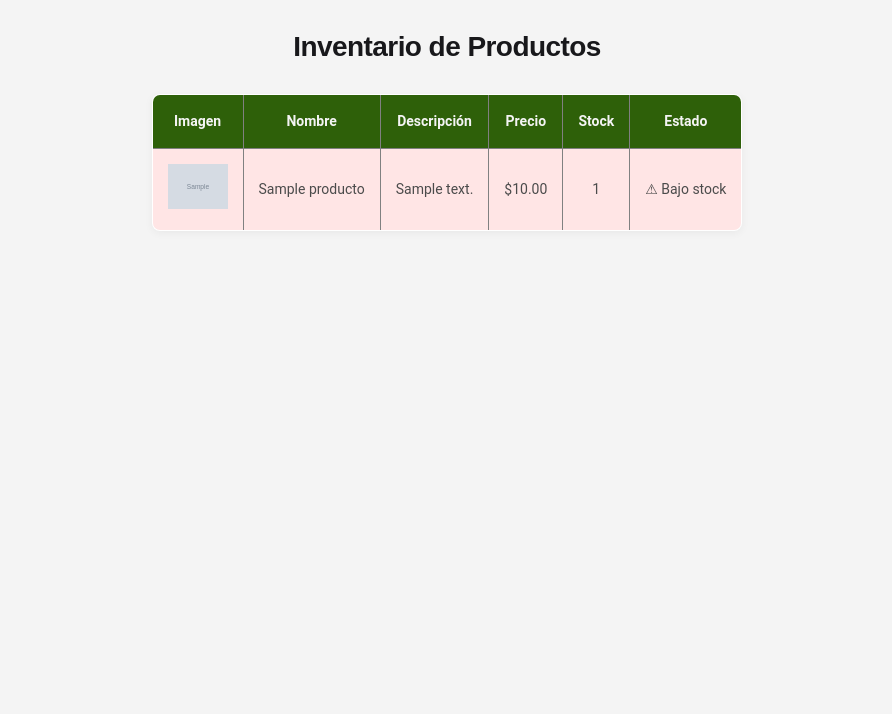
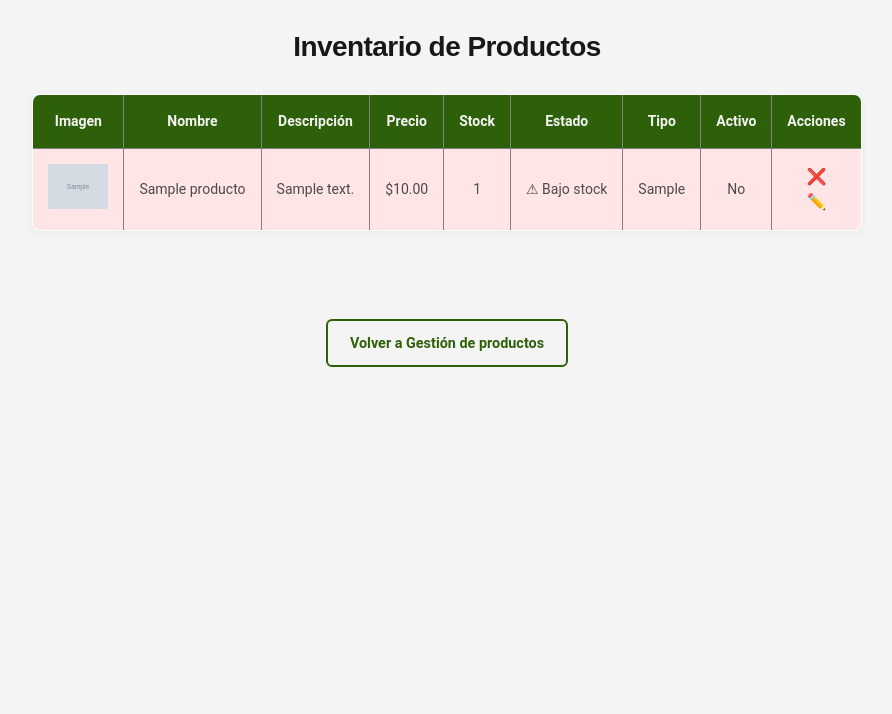
Before and after one commit to valeriavmr/proyecto_integrador_web, a PHP site: page /2C2025/php/gestor_inventario/inventario_productos.php in a window 1280 px wide. Shown: the part 86-800 px from the top of the page, without its empty margins (193-1085 px from the left). Run offline with PHP 8.4, Linux system fonts and the light colour scheme; the visitor is signed in with stand-in values (Sample User, id 1); tables that the repository leaves empty or names only in its code hold one stand-in row (values such as "Sample post"); grey boxes marked "Sample" are stand-in pictures; some web fonts are replaced.

Commit message:
Se corrige ingreso de productos
Se corrige ingreso de productos, se agregan botones de volver al menú anterior.
Se relaciona el módulo de ventas con el de gestión de stock

```diff
--- a/css/solicitar_turno.css
+++ b/css/solicitar_turno.css
@@ -199,6 +199,12 @@ p[style*="color: red"] {
   font-weight: 600;
 }
 
+#back_section > a:hover {
+  text-decoration: none;
+  color: white;
+  font-weight: 600;
+}
+
 /* --- File input --- */
 input[type="file"] {
   font-size: 0.88rem;
--- a/php/gestor_inventario/gestion_insumos.php
+++ b/php/gestor_inventario/gestion_insumos.php
@@ -28,7 +28,7 @@
             <article class="opc_menu_ap"><a href="#">
                 <img src="../../recursos/img/trazabilidad_insumo_icon.png" alt=""> Trazabilidad de un insumo</a></article>
             <article class="opc_menu_ap"><a href="#">
-                <img src="../../recursos/img/comprar_insumos_icon.png" alt=""> Comprar insumos</a></article>
+                <img src="../../recursos/img/buscar_insumo_icon.png" alt=""> Buscar un insumo</a></article>
         </section>
     </main>
     <?php
--- a/php/gestor_inventario/gestion_productos.php
+++ b/php/gestor_inventario/gestion_productos.php
@@ -28,7 +28,7 @@
             <article class="opc_menu_ap"><a href="#">
                 <img src="../../recursos/img/trazabilidad_producto_icon.png" alt=""> Trazabilidad de un producto</a></article>
             <article class="opc_menu_ap"><a href="#">
-                <img src="../../recursos/img/comprar_producto_icon.png" alt=""> Comprar productos</a></article>
+                <img src="../../recursos/img/buscar_producto_icon.png" alt=""> Buscar un producto</a></article>
         </section>
     </main>
     <?php
--- a/php/gestor_inventario/inventario_productos.php
+++ b/php/gestor_inventario/inventario_productos.php
@@ -20,6 +20,8 @@ $sql = "SELECT
             p.descripcion_producto,
             p.precio_unitario,
             p.imagen_producto,
+            p.tipo,
+            p.activo,
             i.cantidad_actual_producto,
             i.param_bajo_stock
         FROM inventario i
@@ -69,6 +71,9 @@ $result = $conn->query($sql);
             <th>Precio</th>
             <th>Stock</th>
             <th>Estado</th>
+            <th>Tipo</th>
+            <th>Activo</th>
+            <th>Acciones</th>
         </tr>
     </thead>
     <tbody>
@@ -103,7 +108,16 @@ $result = $conn->query($sql);
                         ✔ Normal
                     <?php endif; ?>
                 </td>
-
+                <td><?= $row['tipo']; ?></td>
+                <td><?php if($row['activo']==1):?>
+                    Sí
+                    <?php else: ?>
+                    No
+                    <?php endif; ?>
+                </td>
+                <td><a href="#" title="Eliminar producto">❌</a><br>
+                <a href="#" title="Modificar producto">✏️</a>
+            </td>
             </tr>
 
         <?php endwhile; ?>
@@ -117,6 +131,9 @@ $result = $conn->query($sql);
     </tbody>
 </table>
 </section>
+<section id="volver_s">
+        <a href="gestion_productos.php" class="btn-volver-admin">Volver a Gestión de productos</a>
+    </section>
 </main>
 </body>
 </html>
--- a/php/gestor_inventario/main_gestor.php
+++ b/php/gestor_inventario/main_gestor.php
@@ -72,7 +72,7 @@
         </article>
 
         <article class="opc_menu_ap">
-            <a href="#">
+            <a href="../admin/venta_productos.php">
                 <img src="../../recursos/img/ventas_icon.png" alt="">
                 Ventas
             </a>
```
Also changed, not shown: php/admin/venta_productos.php (+15 -3 lines), php/crud/insert_producto.php (+4 -3 lines), php/gestor_inventario/add_insumo.php (+7 -3 lines), php/gestor_inventario/add_producto.php (+5 -3 lines), php/gestor_inventario/inventario_insumos.php (+8 -2 lines), recursos/img/buscar_insumo_icon.png (added), recursos/img/buscar_producto_icon.png (added).
